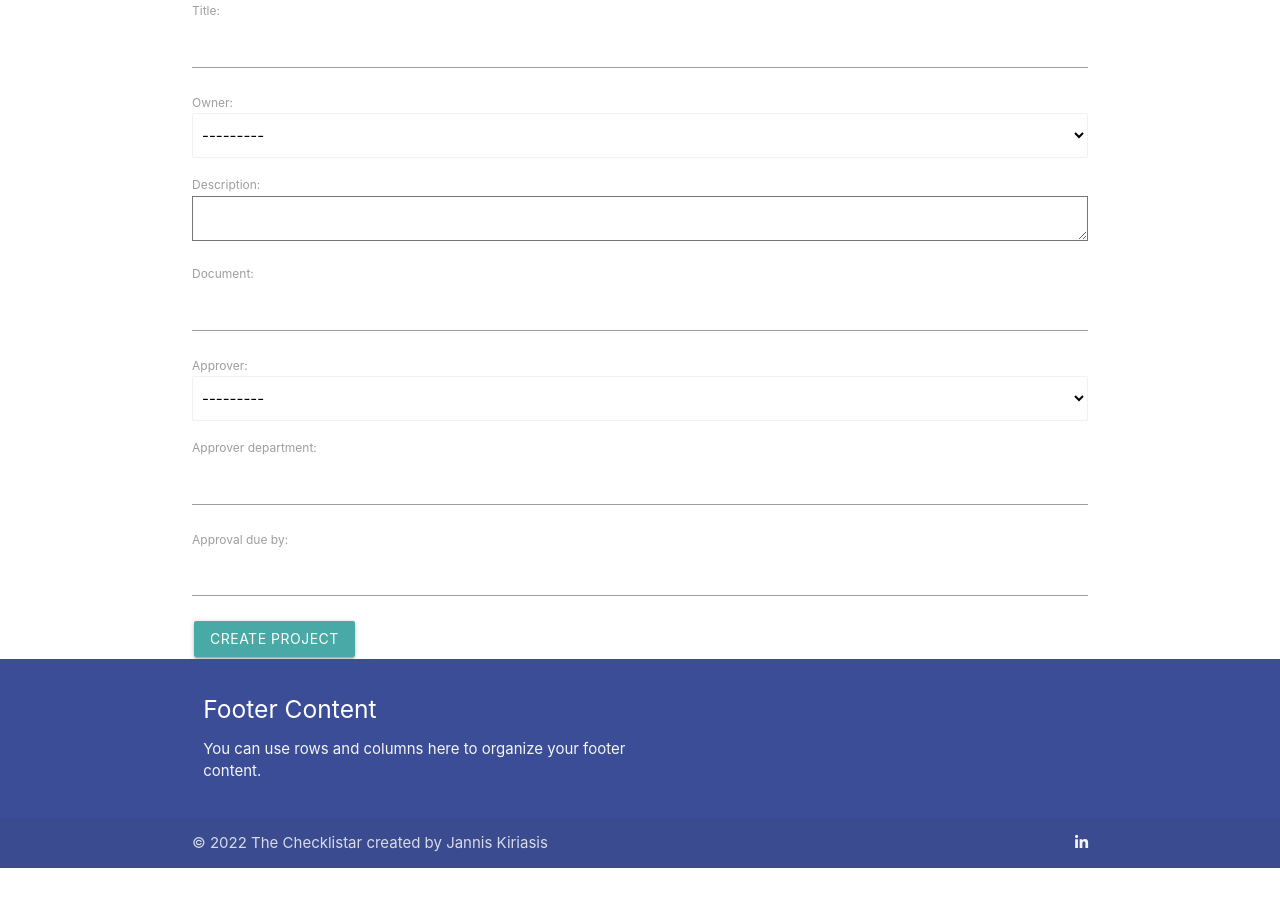
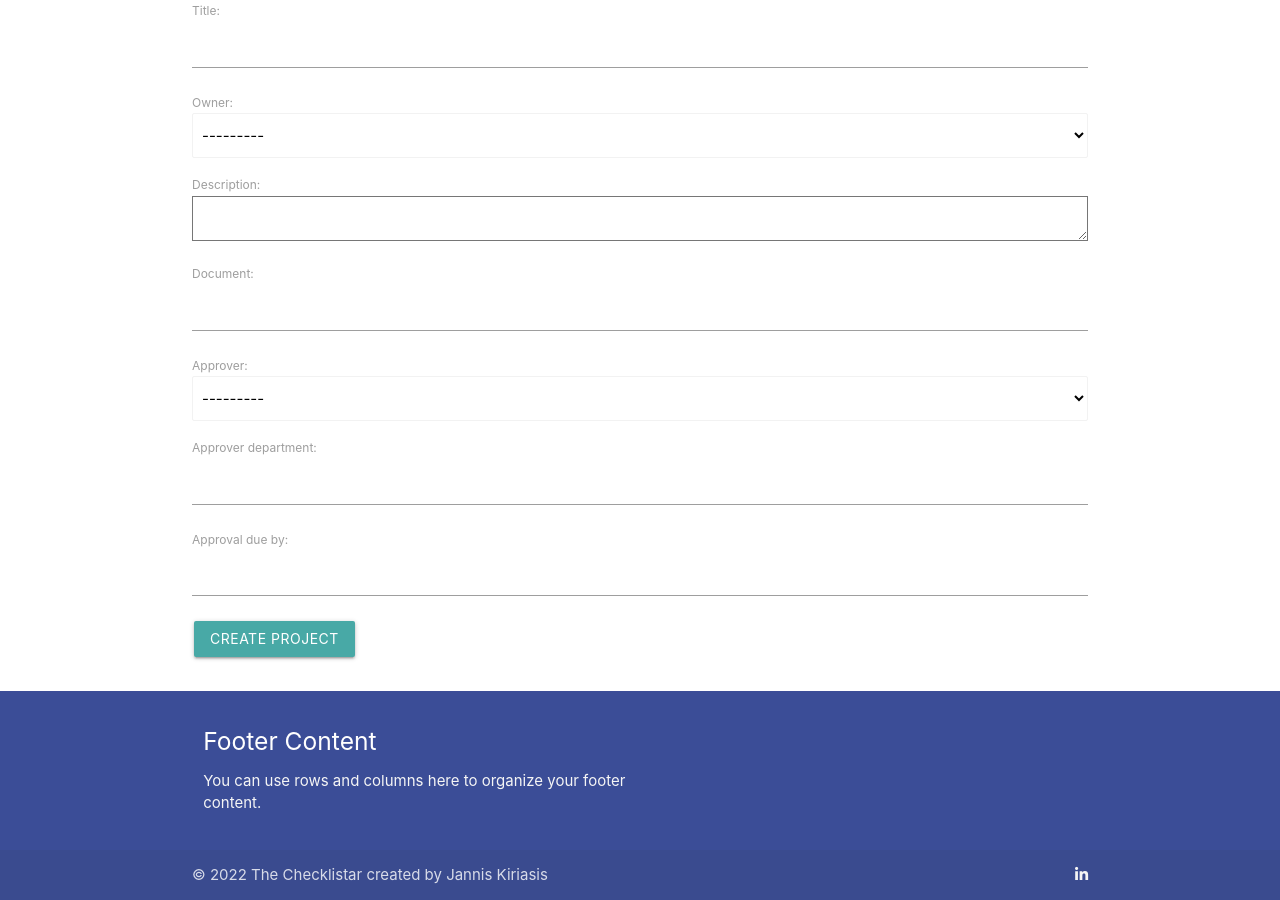
Before and after one commit to jannis-kiriasis/the-checklistar, a Django app: page /create-project in a window 1280 px wide. Shown: the part 201-1101 px from the top of the page. Before the commit the page ends 1069 px from the top, so only its background shows below. Run offline with Django 3.2, Linux system fonts and the light colour scheme; some libraries are stand-ins or nearby versions; some web fonts are replaced.

Commit message:
Add margin bottom for container and populate approver in project details

```diff
--- a/static/css/style.css
+++ b/static/css/style.css
@@ -70,9 +70,13 @@ select {
 /* Project details */
 
 .red {
-    background-color: var(--fuzzy-wuzzy);
+    background-color: var(--fuzzy-wuzzy) !important;
 }
 
 .margin-approvers {
     margin: 12px;
 }
+
+.margin-bottom {
+    padding-bottom: 32px;
+}
--- a/templates/create-project.html
+++ b/templates/create-project.html
@@ -2,7 +2,7 @@
 
 {% block content %}
 
-<div class="container">
+<div class="container margin-bottom ">
   <h1>Create a project</h1>
 
   <form enctype="multipart/form-data" method="POST">
--- a/templates/edit-project.html
+++ b/templates/edit-project.html
@@ -2,9 +2,8 @@
 
 {% block content %}
 
-<div class="container">
+<div class="container margin-bottom ">
   <h1>Edit project</h1>
-
   <form enctype="multipart/form-data" method="POST">
     {% csrf_token %}
     {{ form.as_p }}
--- a/templates/project-details.html
+++ b/templates/project-details.html
@@ -22,9 +22,9 @@
           <div class="card-content ">
             <span class="card-title"><span class="bold">Approvals</span></span>
             {% for approval in approvals %}
-            <p><span class="bold">Department:</span><br>
-              <span class="bold">Approver:</span><br>
-              <span class="bold">Approval status:</span><br>
+            <p><span class="bold">Department:</span> {{ approval.approver_department }}<br>
+              <span class="bold">Approver:</span> {{approval.approver }}<br>
+              <span class="bold">Approval status:</span> {{approval.status }}<br>
             </p><hr>
             {% endfor %}
           </div>
```
